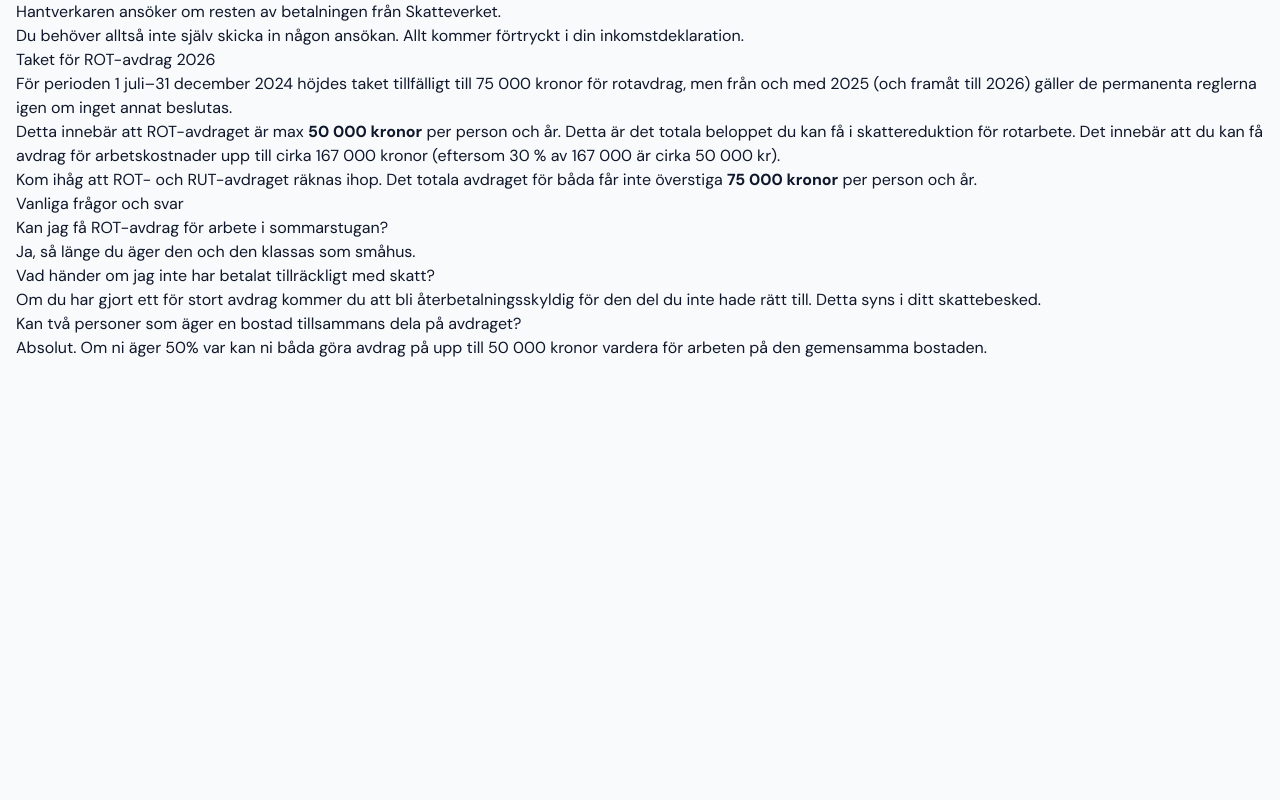
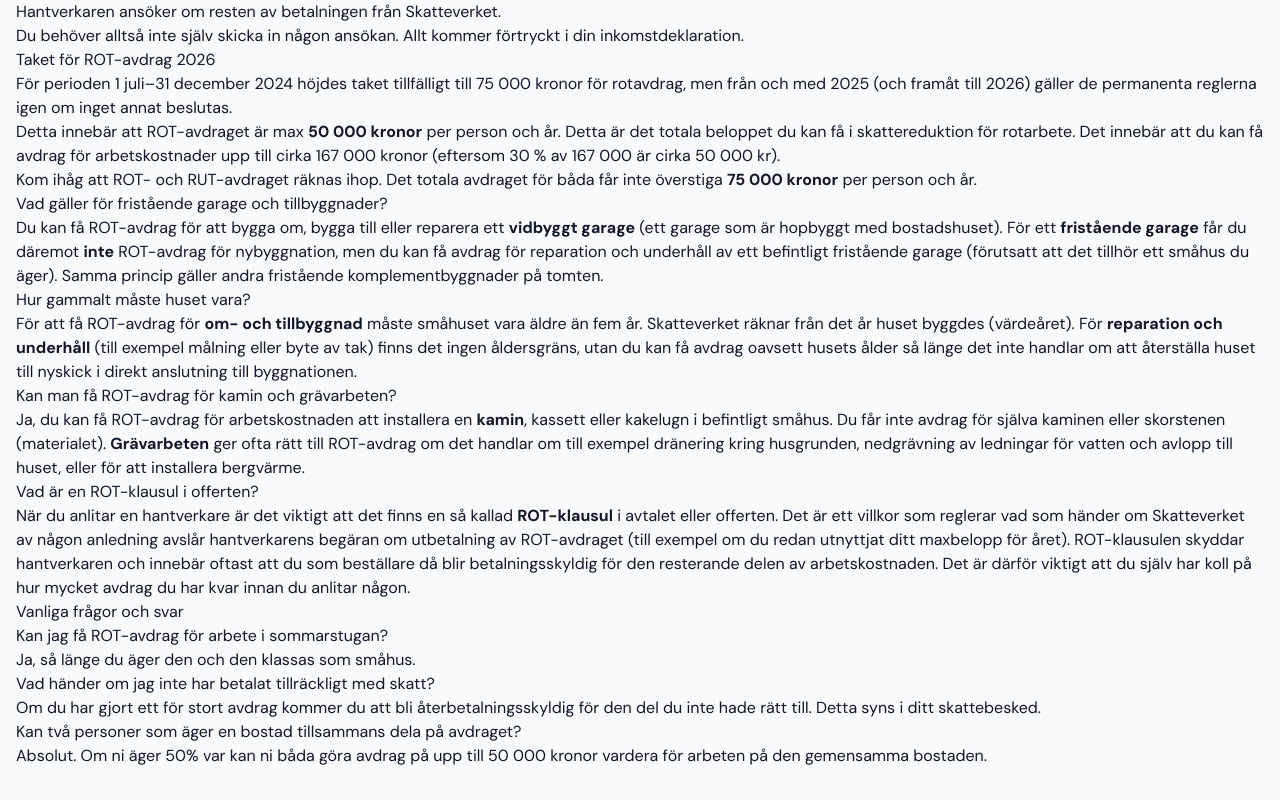
Before and after one commit to AdviseoGit/Saga, a Next.js app: page /rot-avdrag in a window 1280 px wide. Shown: the part 680-1480 px from the top of the page. Before the commit the page ends 1072 px from the top, so only its background shows below. Built offline with nearby package versions, Linux system fonts and the light colour scheme.

Commit message:
Besvarade vanliga GSC-sökord (garage, kamin, grävarbeten, åldersgräns, ROT-klausul) på ROT-avdragssidan

```diff
--- a/app/rot-avdrag/page.tsx
+++ b/app/rot-avdrag/page.tsx
@@ -78,6 +78,26 @@ export default function RotAvdragPage() {
         Kom ihåg att ROT- och RUT-avdraget räknas ihop. Det totala avdraget för båda får inte överstiga <strong>75 000 kronor</strong> per person och år.
       </p>
 
+      <h2>Vad gäller för fristående garage och tillbyggnader?</h2>
+      <p>
+        Du kan få ROT-avdrag för att bygga om, bygga till eller reparera ett <strong>vidbyggt garage</strong> (ett garage som är hopbyggt med bostadshuset). För ett <strong>fristående garage</strong> får du däremot <strong>inte</strong> ROT-avdrag för nybyggnation, men du kan få avdrag för reparation och underhåll av ett befintligt fristående garage (förutsatt att det tillhör ett småhus du äger). Samma princip gäller andra fristående komplementbyggnader på tomten.
+      </p>
+
+      <h2>Hur gammalt måste huset vara?</h2>
+      <p>
+        För att få ROT-avdrag för <strong>om- och tillbyggnad</strong> måste småhuset vara äldre än fem år. Skatteverket räknar från det år huset byggdes (värdeåret). För <strong>reparation och underhåll</strong> (till exempel målning eller byte av tak) finns det ingen åldersgräns, utan du kan få avdrag oavsett husets ålder så länge det inte handlar om att återställa huset till nyskick i direkt anslutning till byggnationen.
+      </p>
+
+      <h2>Kan man få ROT-avdrag för kamin och grävarbeten?</h2>
+      <p>
+        Ja, du kan få ROT-avdrag för arbetskostnaden att installera en <strong>kamin</strong>, kassett eller kakelugn i befintligt småhus. Du får inte avdrag för själva kaminen eller skorstenen (materialet). <strong>Grävarbeten</strong> ger ofta rätt till ROT-avdrag om det handlar om till exempel dränering kring husgrunden, nedgrävning av ledningar för vatten och avlopp till huset, eller för att installera bergvärme.
+      </p>
+
+      <h2>Vad är en ROT-klausul i offerten?</h2>
+      <p>
+        När du anlitar en hantverkare är det viktigt att det finns en så kallad <strong>ROT-klausul</strong> i avtalet eller offerten. Det är ett villkor som reglerar vad som händer om Skatteverket av någon anledning avslår hantverkarens begäran om utbetalning av ROT-avdraget (till exempel om du redan utnyttjat ditt maxbelopp för året). ROT-klausulen skyddar hantverkaren och innebär oftast att du som beställare då blir betalningsskyldig för den resterande delen av arbetskostnaden. Det är därför viktigt att du själv har koll på hur mycket avdrag du har kvar innan du anlitar någon.
+      </p>
+
       <h2>Vanliga frågor och svar</h2>
       <h3>Kan jag få ROT-avdrag för arbete i sommarstugan?</h3>
       <p>Ja, så länge du äger den och den klassas som småhus.</p>
```
